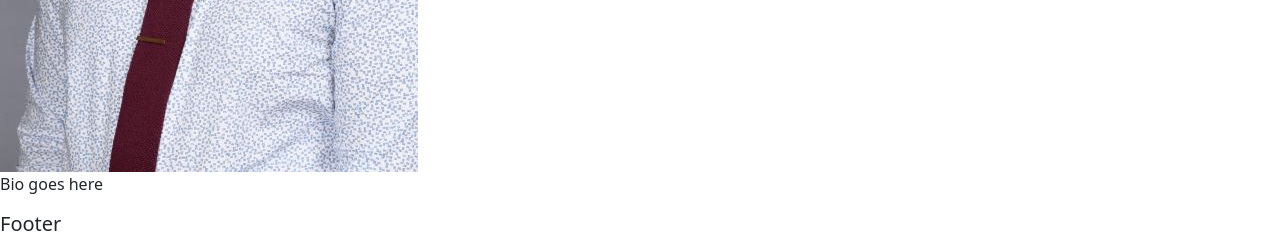
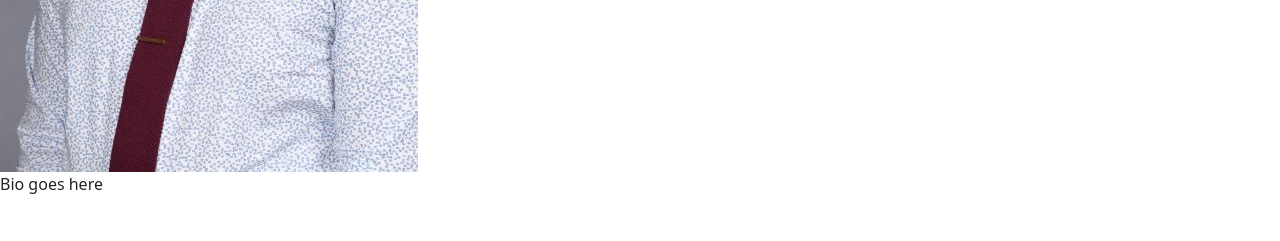
Before and after one commit to michael-loeffler/Portfolio, a React (Create React App) app in the folder portfolio/: page / in a window 1280 px wide. Shown: the part 655-896 px from the top of the page. After the commit the page ends 867 px from the top, so only its background shows below. Built offline with nearby package versions, Linux system fonts and the light colour scheme.

Commit message:
adds starter code for footer icons to Footer.js need to read documentation on using FA in react

```diff
--- a/portfolio/src/components/Footer.js
+++ b/portfolio/src/components/Footer.js
@@ -1,16 +1,33 @@
 import React from 'react';
-
-const styles = {
-  footer: {
-      display: 'flex',
-      justifyContent: 'flex-center',
-    },
-}
 
 export default function Footer() {
   return (
-    <footer>
-      <h5 style={styles.footer}>Footer</h5>
+     <footer className='fixed-bottom d-flex justify-content-center'>
+      <div className="container pt-4">
+        <section className="mb-4">
+        <a
+          class="btn btn-link btn-floating btn-lg text-dark m-1"
+          href="#!"
+          role="button"
+          data-mdb-ripple-color="dark"
+          ><i class="fab fa-instagram"></i>
+        </a>
+        <a
+          class="btn btn-link btn-floating btn-lg text-dark m-1"
+          href="#!"
+          role="button"
+          data-mdb-ripple-color="dark"
+          ><i class="fab fa-linkedin"></i>
+        </a>
+        <a
+          class="btn btn-link btn-floating btn-lg text-dark m-1"
+          href="#!"
+          role="button"
+          data-mdb-ripple-color="dark"
+          ><i class="fab fa-github"></i>
+        </a>
+        </section>
+      </div>
     </footer>
-  );
+  )
 }
```
